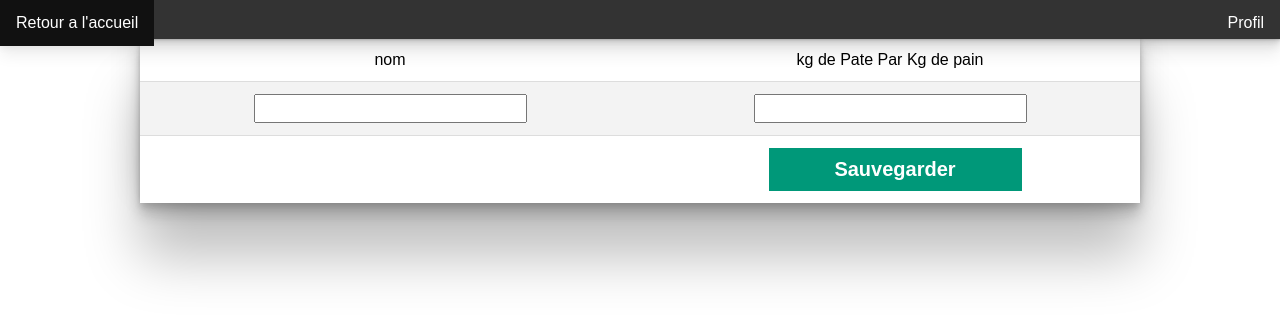
After one commit to MhdSdk33250/PTUTBoulanger, a Symfony app: template templates/Pages/ProduitAjout.html.twig in a window 1280 px wide. The commit adds this page. Shown: the top 319 px of the page. Run offline with Twig, Linux system fonts and the light colour scheme; the template is opened without the code that fills it, so the values that code supplies are empty; some libraries are stand-ins or nearby versions.

Commit message:
crud produit

```diff
--- /dev/null
+++ b/templates/Pages/ProduitAjout.html.twig
@@ -0,0 +1,61 @@
+
+{% block body %}
+
+<link rel="stylesheet" href="./Style.min.css">
+<header>
+<nav id="navbar">
+
+<ul>
+<li><a  href="Accueil">Retour a l'accueil</a></li>
+
+<script src="//ajax.googleapis.com/ajax/libs/jquery/3.2.1/jquery.min.js"></script>
+  <li id="profilDD" style="float:right; cursor:pointer;">
+  <div id="dropDownUsr">
+
+    <a href="./Autre/Deconnexion.php">Deconnexion</a>
+  </div>
+  <a>  Profil </a>
+</li>
+</ul>
+
+
+</nav>
+
+</header>
+
+
+
+
+
+<form action="NouveauProduit">
+<table style="width:1000px;margin:auto;" class="styled-table">
+
+            <tr><td>nom</td><td>kg de Pate Par Kg de pain</td></tr>
+
+            <tr><td><input name="nom" type="text" style="font-size:20px;" ></td><td><input  name="kgpate" type="float" style="font-size:20px;" ></td></tr>
+            <td></td><td colspan=""><input style="border: none;font-size:20px;" class="ButtonClass2" type="submit" value="Sauvegarder">
+
+
+            </table>
+
+  </form>
+  {% block javascript %}
+  <script type="text/javascript">
+    // add row
+    $("#add").click(function () {
+      console.log('test');
+       var html = "<tr id='row'><td><select name='produits[]' id='produitselected'>{% for produitoption in Produits %}<option value='{{produitoption.id}}'>{{produitoption.nomProduit}}</option>{% endfor %}</select></td> <td><input value='1' name='qte[]' type='number'></td><td><select name='Poids[]' id='poidsselected'>{% for categorie in Categories %}<option value='{{categorie.id}}'>{{categorie.poids}}g</option>{% endfor %}</select></td><td><a type='button' onclick='jsfunction()' id='del' class='ButtonClass' >Supprimer</a></td></tr>           </tr>";
+
+
+        $('#tbodytab').append(html);
+    });
+
+    $(document).on('click', '#del', function () {
+
+        $(this).closest('#row').remove();
+    });
+
+
+</script>
+{% endblock %}
+{% endblock body %}
--- a/templates/Pages/Produits.html.twig
+++ b/templates/Pages/Produits.html.twig
@@ -22,7 +22,7 @@
         <input type="text" id="myInput" onkeyup="myFunction()">
         <button type="submit"><i class="fa fa-times"></i></button>
         </form>
-        <center><a href='PasserCommande'  class='buttonClassVote'>Nouveau produit</a></center>
+        <center><a href='NouveauProduit'  class='buttonClassVote'>Nouveau produit</a></center>
 
 
     </div>
@@ -33,7 +33,7 @@
 
                 <tr id="Sticky">
                     <td>Intitulé</td>
-                    <td>Qte en stock</td>
+                    <td>kg de pate pour 1 kg de pain</td>
                     <td>Action<td>
 
 
@@ -41,7 +41,7 @@
 
               <tbody id="myTable">
                 {% for produit in Produits %}
-                    <tr><td>{{produit.nomProduit}}</td><td>nombre En Stock</td><td><a class="buttonClass" href="/ProduitSuppr?idProduitsuppr={{produit.id}}">Supprimer<a><a class="buttonClass2" href="/ProduitEdit?idProduitsEdit={{produit.id}}">Modifier<a></td>
+                    <tr><td>{{produit.nomProduit}}</td><td>{{produit.KgPateParKg}}kg</td><td><a class="buttonClass" href="/ProduitSuppr?idProduitsuppr={{produit.id}}">Supprimer<a><a class="buttonClass2" href="/ProduitEdit?idProduitsEdit={{produit.id}}">Modifier<a></td>
 
                     </tr>
 
```
Also changed, not shown: src/Controller/Controller.php (+44 -0 lines).
